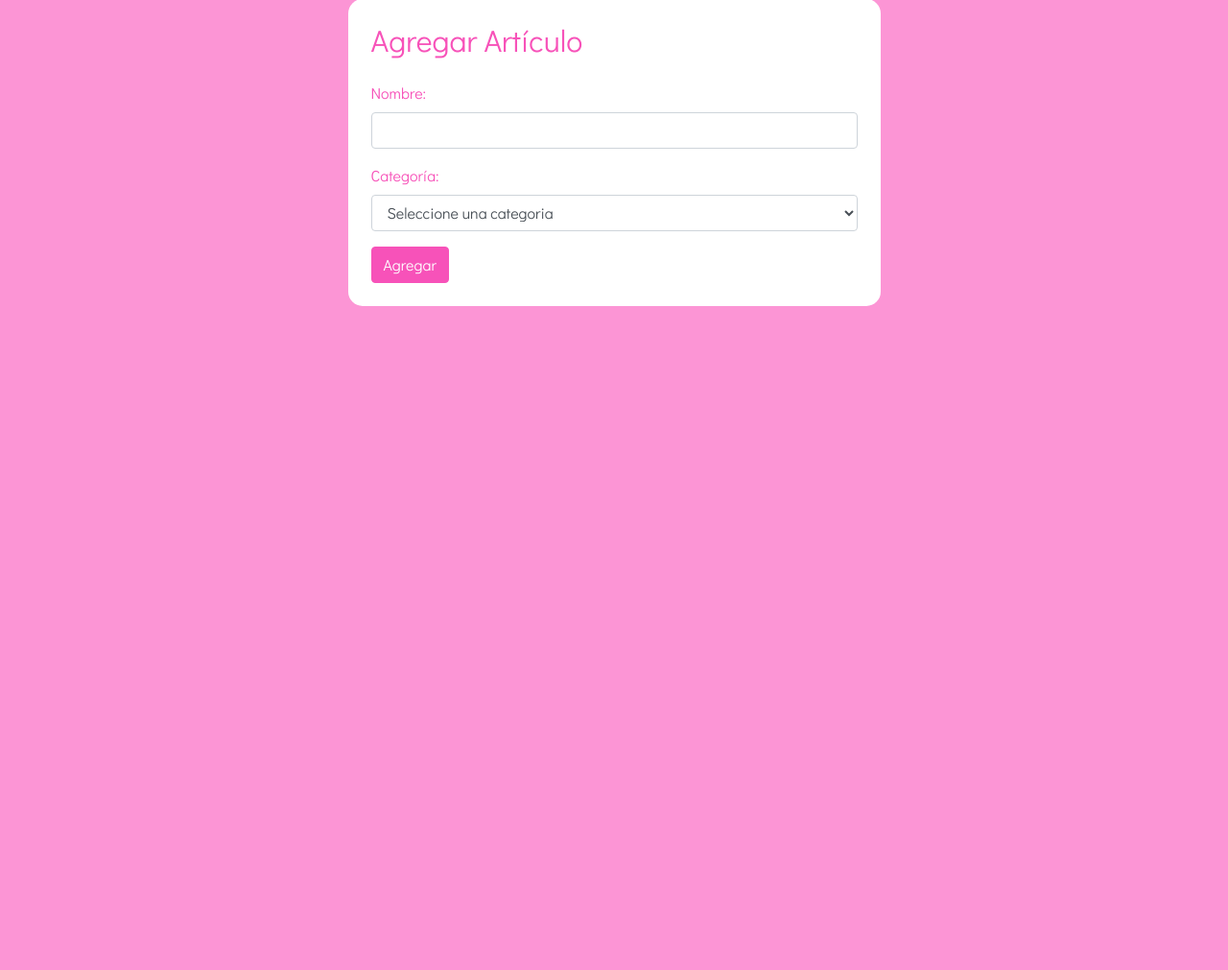
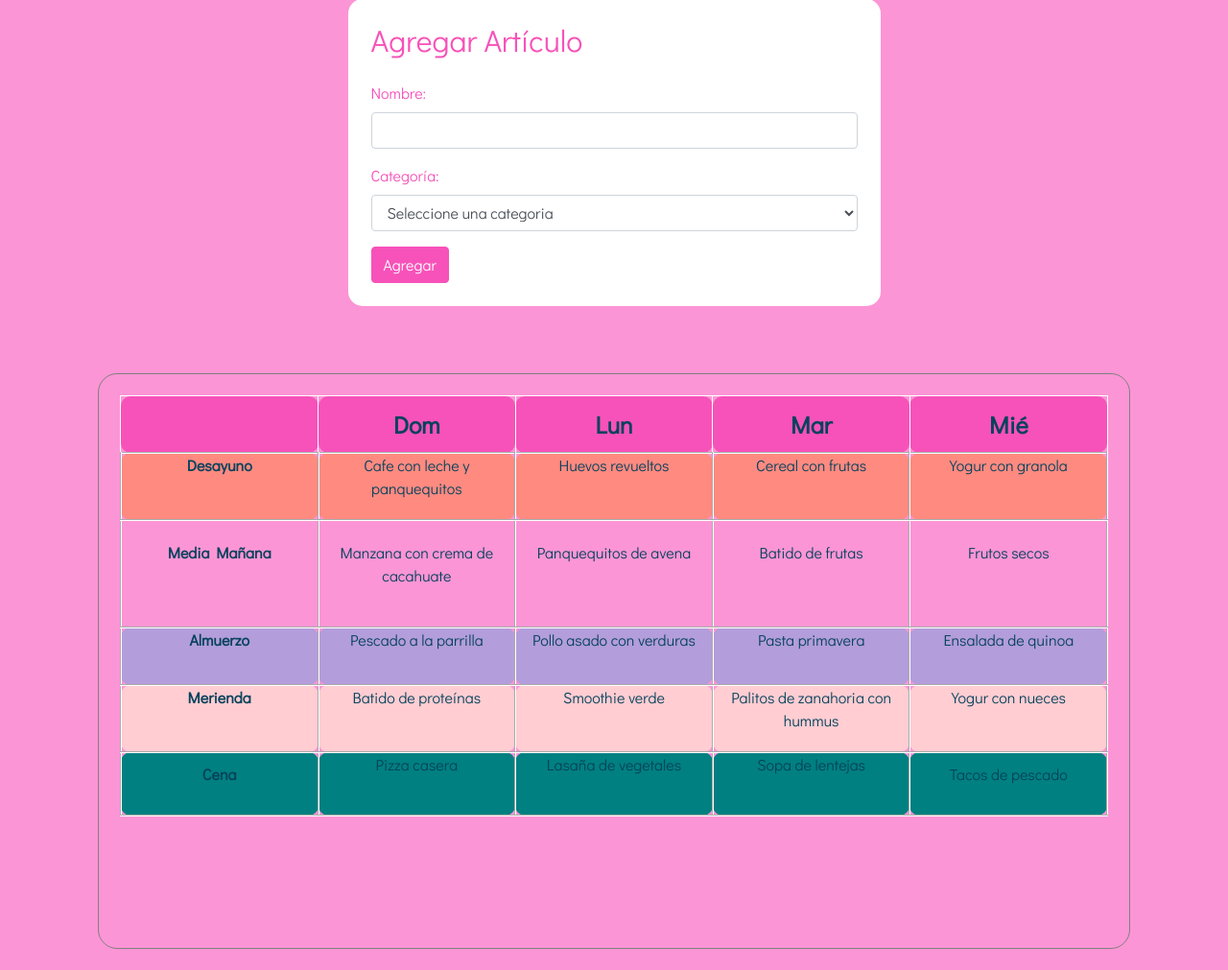
Before and after one commit to AndreaVerne/cvAndrea, a PHP site: page /vacaciones/index.php in a window 1280 px wide. Shown: the part 3204-4215 px from the top of the page at 96% size. Before the commit the page ends 3523 px from the top, so only its background shows below. Run offline with PHP 8.4, Linux system fonts and the light colour scheme; data that the repository does not hold is empty.

Commit message:
agrego tabla comidas

```diff
--- a/vacaciones/index.php
+++ b/vacaciones/index.php
@@ -44,7 +44,7 @@
   <section class="container">
 
 
-  <?php if (isset($_GET['mensaje']) && $_GET['mensaje'] == 'ok'): ?>
+    <?php if (isset($_GET['mensaje']) && $_GET['mensaje'] == 'ok') : ?>
       <div class="alert alert-success alert-dismissible fade show mensaje" role="alert">
         Se agregó tu artículo
         <img src="https://media.tenor.com/lsxlBqcl3IEAAAAj/hamster-hamtaro.gif">
@@ -144,7 +144,7 @@
 
     </div>
 
-    <div>
+    <div class="iframe">
 
       <h1>Recorrido</h1>
 
@@ -211,6 +211,76 @@
       </form>
 
     </div>
+    <?php
+    $comidas = [
+      [
+
+        'comida' => 'Desayuno',
+        'Dom' => 'Cafe con leche y panquequitos',
+        'Lun' => 'Huevos revueltos',
+        'Mar' => 'Cereal con frutas',
+        'Mié' => 'Yogur con granola',
+      ],
+      [
+
+        'comida' => 'Media Mañana',
+        'Dom' => 'Manzana con crema de cacahuate',
+        'Lun' => 'Panquequitos de avena',
+        'Mar' => 'Batido de frutas',
+        'Mié' => 'Frutos secos'
+      ],
+      [
+
+        'comida' => 'Almuerzo',
+        'Dom' => 'Pescado a la parrilla',
+        'Lun' => 'Pollo asado con verduras',
+        'Mar' => 'Pasta primavera',
+        'Mié' => 'Ensalada de quinoa'
+      ],
+      [
+
+        'comida' => 'Merienda',
+        'Dom' => 'Batido de proteínas',
+        'Lun' => 'Smoothie verde',
+        'Mar' => 'Palitos de zanahoria con hummus',
+        'Mié' => 'Yogur con nueces'
+      ],
+      [
+
+        'comida' => 'Cena',
+        'Dom' => 'Pizza casera',
+        'Lun' => 'Lasaña de vegetales',
+        'Mar' => 'Sopa de lentejas',
+        'Mié' => 'Tacos de pescado'
+      ],
+    ];
+
+    $dias_semana = ['Dom', 'Lun', 'Mar', 'Mié'];
+    ?>
+
+    <table class="cal">
+      <thead>
+        <tr>
+          <th></th>
+          <?php foreach ($dias_semana as $dia) { ?>
+            <th><?php echo $dia; ?></th>
+          <?php } ?>
+        </tr>
+      </thead>
+
+      <tbody>
+        <?php foreach ($comidas as $comida) { ?>
+          <tr>
+            <td class=<?php echo $comida['comida'] ?> style="font-weight: bold;"><?php echo $comida['comida'] ?></td>
+            <?php foreach ($dias_semana as $dia) { ?>
+              <td class="<?php echo $comida['comida']; ?>">
+                <?php echo $comida[$dia]; ?><span> <?php echo $comida['span']; ?></span>
+              </td>
+            <?php } ?>
+          </tr>
+        <?php } ?>
+      </tbody>
+    </table>
   </section>
 
   <section class="final-sms">
@@ -219,9 +289,38 @@
 
   </section>
 
+  <?php
+  $compras = [
+    ['id' => 1, 'nombre' => 'Producto A', 'cantidad' => 5, 'precio' => 10.99],
+    ['id' => 2, 'nombre' => 'Producto B', 'cantidad' => 3, 'precio' => 20.50],
+    // ... más datos ...
+  ];
+  ?>
+  <!-- <div class="container mt-5">
+    <h2>Tabla de Compras</h2>
+    <table class="table">
+        <thead>
+        <tr>
+            <th>ID</th>
+            <th>Nombre</th>
+            <th>Cantidad</th>
+            <th>Precio</th>
+        </tr>
+        </thead>
+        <tbody>
+        <?php foreach ($compras as $compra) : ?>
+            <tr>
+                <td><?= $compra['id']; ?></td>
+                <td><?= $compra['nombre']; ?></td>
+                <td><?= $compra['cantidad']; ?></td>
+                <td><?= $compra['precio']; ?></td>
+            </tr>
+        <?php endforeach; ?>
+        </tbody>
+    </table>
+</div> -->
+
   <!-- <script src="https://cdn.jsdelivr.net/npm/bootstrap@5.3.2/dist/js/bootstrap.bundle.min.js" integrity="sha384-C6RzsynM9kWDrMNeT87bh95OGNyZPhcTNXj1NW7RuBCsyN/o0jlpcV8Qyq46cDfL" crossorigin="anonymous"></script> -->
-
-
 
   <script>
     const $days = document.getElementById('days'),
@@ -293,8 +392,6 @@
     }, 1000);
   </script>
 
-
-
   <script src="https://code.jquery.com/jquery-3.6.4.min.js"></script>
 
   <script>
@@ -365,17 +462,138 @@
     });
   </script>
 
-
-
 </body>
-
-
 
 </html>
 
+<style>
+  table.cal {
+    font-family: 'Didact Gothic', sans-serif;
+    display: inline-block;
+    min-height: 600px;
+    width: 97%;
+    color: #06425c;
+    border-spacing: 0;
+    border: 1px solid grey;
+    border-radius: 20px 20px 20px 20px;
+    padding: 2%;
+    margin: 2%;
+  }
+
+  thead>tr>th {
+    background-color: rgb(247, 82, 185);
+    border: 1px solid white;
+    border-radius: 10px;
+    height: 50px;
+    text-align: center;
+    vertical-align: center;
+    font-size: 25px;
+    margin: 1%;
+    padding: 1%;
+  }
+
+  tr:nth-child(odd) {
+
+    border-radius: 10px 10px 10px 10px;
+    padding: 1%;
+    margin: 1%;
+  }
+
+  tr:nth-child(even) {
+    border-radius: 10px 10px 10px 10px;
+    padding: 1%;
+    margin: 1%;
+  }
+
+  tr:last-child {
+    border-radius: 0 0 10px 10px;
+    padding: 1%;
+    margin: 1%;
+  }
+
+  tr:last-child>td:first-child {
+    border-radius: 10px;
+    padding: 1%;
+    margin: 1%;
+  }
+
+  tr:last-child>td:last-child {
+    padding: 1%;
+    margin: 1%;
+    border-radius: 10px;
+  }
+
+  table.cal>tbody>th,
+  td {
+    display: in-line;
+    width: 10%;
+    margin: 2%;
+    padding: 2%;
+    height: 60px;
+    border: 2px outset white;
+    vertical-align: top;
+
+    text-align: center;
+    border-radius: 10px;
+  }
+
+  th {
+    text-align: center;
+    background: #ffffff;
+    border: 2px outset grey;
+  }
+
+  .horas {
+    margin: 0;
+    padding: 0;
+    background-color: rgb(247, 82, 185);
+  }
 
 
-<style>
+  .Desayuno {
+    padding: 0;
+    margin: 2rem;
+    background-color: #FF8A80;
+  }
+
+  .Almuerzo {
+    padding: 0;
+    margin: 0;
+    background-color: #B39DDB;
+  }
+
+  .Merienda {
+    padding: 0;
+    margin: 0;
+    background-color: #FFCDD2;
+  }
+
+  .Cena {
+    padding: 0;
+    margin: 0;
+    background-color: #008080;
+  }
+
+  span {
+    display: block;
+    text-align: center;
+    color: #800000;
+    visibility: hidden;
+  }
+
+  td:active>span {
+    visibility: visible;
+  }
+
+  .iframe {
+    width: 100%;
+    height: 100%;
+  }
+
+  iframe {
+    width: 100%;
+  }
+
   * {
 
     padding: 0;
@@ -424,7 +642,7 @@
 
   }
 
-.form{
+  .form {
     font-family: 'Didact Gothic', sans-serif;
     width: 50%;
     background-color: #fff;
@@ -433,7 +651,7 @@
     align-items: center;
   }
 
-.btn-primary{
+  .btn-primary {
     background-color: rgb(247, 82, 185);
     border-color: rgb(247, 82, 185);
   }
@@ -825,11 +1043,11 @@
 
   }
 
-  .mensaje{
+  .mensaje {
     margin: 2rem;
     font-size: 2rem;
     background-color: rgb(247, 210, 233);
-    border-color:rgb(247, 210, 233);
+    border-color: rgb(247, 210, 233);
     box-shadow: 6px 6px 11px rgba(0, 0, 0, 0.1);
     color: #fff;
     font-weight: bolder;
```
Also changed, not shown: vacaciones/compras.php (added, +36 -0 lines), vacaciones/css/style.css (added, +237 -0 lines), vacaciones/model/VacacionesModel.php (+8 -8 lines). Lines whose indentation alone changed are shown as unchanged.
